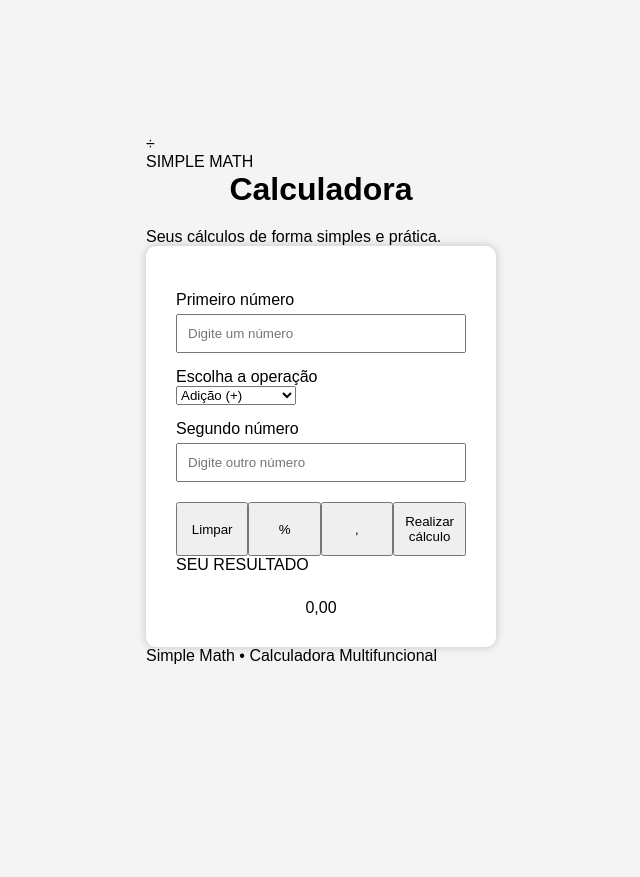
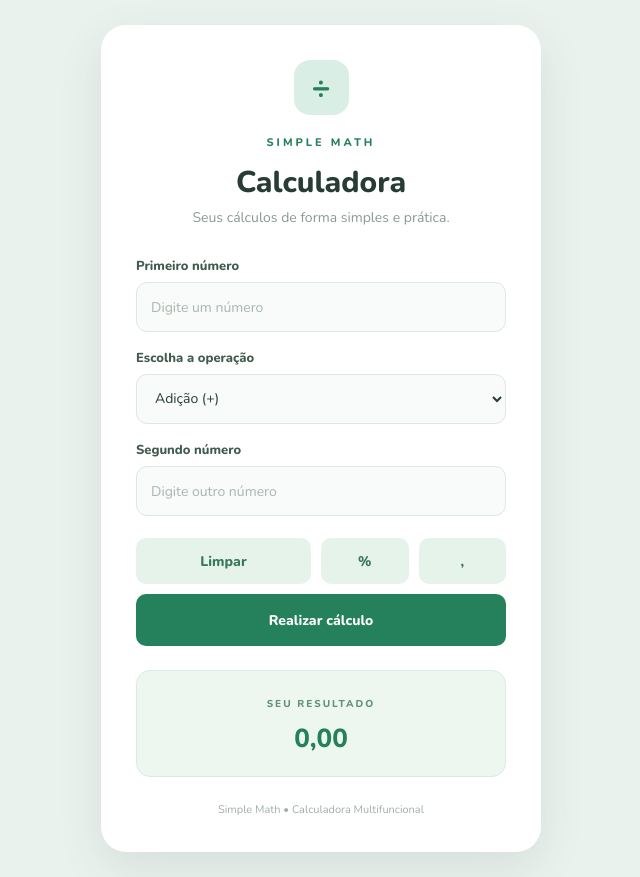
Before and after one commit to juanpinho67/calculadora-multifuncional, a plain HTML site: page index.html in a window 1280 px wide. Shown: the whole page, without its empty margins (319-959 px from the left). Before the commit the page ends 800 px from the top, so only its background shows below. Drawn offline with nearby package versions, Linux system fonts and the light colour scheme.

Commit message:
visual novo calculadora

```diff
--- a/style.css
+++ b/style.css
@@ -1,78 +1,195 @@
-*{
-    margin:0;
-    padding:0;
-    box-sizing:border-box;
+@import url('https://fonts.googleapis.com/css2?family=Nunito:wght@400;500;600;700;800&display=swap');
+
+* {
+    margin: 0;
+    padding: 0;
+    box-sizing: border-box;
+    font-family: 'Nunito', sans-serif;
 }
 
-body{
-
-    font-family: Arial, Helvetica, sans-serif;
-    background:#f4f4f4;
-
-    display:flex;
-    justify-content:center;
-    align-items:center;
-
-    height:100vh;
-
+body {
+    min-height: 100vh;
+    display: flex;
+    justify-content: center;
+    align-items: center;
+    padding: 25px;
+    background: #eaf2ee;
+    color: #263c35;
 }
 
-.calculadora{
-
-    background:white;
-    padding:30px;
-
-    width:350px;
-
-    border-radius:10px;
-
-    box-shadow:0px 0px 10px rgba(0,0,0,.2);
-
+.container {
+    width: 100%;
+    max-width: 440px;
+    padding: 35px;
+    background: #ffffff;
+    border-radius: 25px;
+    box-shadow: 0 15px 45px rgba(38, 60, 53, 0.10);
 }
 
-h1{
-
-    text-align:center;
-    margin-bottom:20px;
-
+.header {
+    text-align: center;
+    margin-bottom: 30px;
 }
 
-label{
-
-    display:block;
-    margin-top:15px;
-
+.logo {
+    width: 55px;
+    height: 55px;
+    margin: 0 auto 15px;
+    display: flex;
+    justify-content: center;
+    align-items: center;
+    border-radius: 16px;
+    background: #d9eee4;
+    color: #25805c;
+    font-size: 32px;
+    font-weight: 800;
 }
 
-input{
-
-    width:100%;
-    padding:10px;
-    margin-top:5px;
-
+.tag {
+    color: #25805c;
+    font-size: 11px;
+    font-weight: 800;
+    letter-spacing: 3px;
 }
 
-.botoes{
-
-    display:flex;
-    justify-content:space-between;
-
-    margin-top:20px;
-
+h1 {
+    margin: 10px 0 5px;
+    font-size: 30px;
+    font-weight: 800;
+    color: #263c35;
 }
 
-button{
-
-    width:48%;
-    padding:10px;
-
-    cursor:pointer;
-
+.header p {
+    color: #899b92;
+    font-size: 14px;
 }
 
-#resultado{
+.calculadora {
+    display: flex;
+    flex-direction: column;
+    gap: 17px;
+}
 
-    margin-top:25px;
-    text-align:center;
+.campo {
+    display: flex;
+    flex-direction: column;
+    gap: 7px;
+}
 
+label {
+    font-size: 13px;
+    font-weight: 800;
+    color: #405b4e;
 }
+
+input,
+select {
+    width: 100%;
+    height: 50px;
+    padding: 0 14px;
+    border: 1px solid #dce8e1;
+    border-radius: 11px;
+    background: #f8fbf9;
+    color: #263c35;
+    font-size: 14px;
+    outline: none;
+    transition: 0.3s;
+}
+
+input:focus,
+select:focus {
+    border-color: #36a477;
+    box-shadow: 0 0 0 3px rgba(54, 164, 119, 0.12);
+}
+
+input::placeholder {
+    color: #a8b7ae;
+}
+
+select {
+    cursor: pointer;
+}
+
+.botoes {
+    display: grid;
+    grid-template-columns: 1.4fr 0.7fr 0.7fr;
+    gap: 10px;
+    margin-top: 5px;
+}
+
+button {
+    height: 46px;
+    border: none;
+    border-radius: 10px;
+    font-size: 14px;
+    font-weight: 800;
+    cursor: pointer;
+    transition: 0.25s;
+}
+
+button:hover {
+    transform: translateY(-2px);
+}
+
+.limpar,
+.extra {
+    color: #39775b;
+    background: #e5f3eb;
+}
+
+.limpar:hover,
+.extra:hover {
+    background: #d3ebdc;
+}
+
+.calcular {
+    grid-column: 1 / -1;
+    height: 52px;
+    color: white;
+    background: #25805c;
+}
+
+.calcular:hover {
+    background: #196747;
+}
+
+.resultado {
+    margin-top: 7px;
+    padding: 20px;
+    border-radius: 14px;
+    text-align: center;
+    background: #edf7f0;
+    border: 1px solid #d8ecdf;
+}
+
+.resultado span {
+    color: #629078;
+    font-size: 10px;
+    font-weight: 800;
+    letter-spacing: 2px;
+}
+
+#resultado {
+    margin-top: 8px;
+    color: #25805c;
+    font-size: 26px;
+    font-weight: 800;
+    overflow-wrap: anywhere;
+}
+
+footer {
+    margin-top: 25px;
+    text-align: center;
+    color: #a0aea5;
+    font-size: 11px;
+}
+
+@media (max-width: 480px) {
+    .container {
+        padding: 25px 20px;
+    }
+
+    h1 {
+        font-size: 27px;
+    }
+}
```
